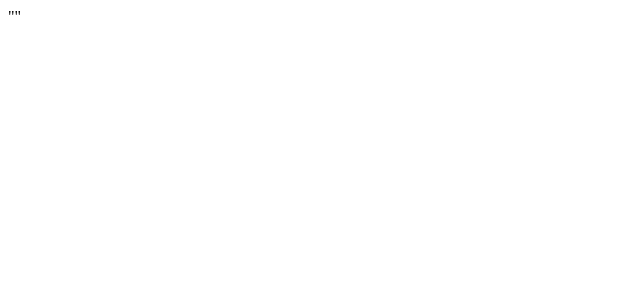
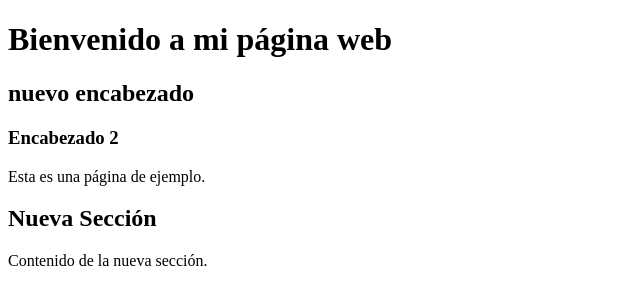
Before and after one commit to Alejandrocg1702/practica-git, a plain HTML site: page index.html in a window 1280 px wide. Shown: the whole page, without its empty margins (0-640 px from the left). Drawn offline with Linux system fonts and the light colour scheme.

```diff
--- a/index.html
+++ b/index.html
@@ -1 +1,19 @@
-""
+<!DOCTYPE html>
+<html lang="es">
+<head>
+    <meta charset="UTF-8">
+    <meta name="viewport" content="width=device-width, initial-scale=1.0">
+    <title>Página Principal</title>
+    <link rel="stylesheet" href="style.css">
+</head>
+<body>
+    <h1>Bienvenido a mi página web</h1>
+    <h2>nuevo encabezado</h2>
+    <h3>Encabezado 2</h3>
+    <p>Esta es una página de ejemplo.</p>
+<div>
+    <h2>Nueva Sección</h2>
+    <p>Contenido de la nueva sección.</p>
+</div>
+    </body>
+</html>
--- a/style.css
+++ /dev/null
@@ -1 +0,0 @@
-""
```
